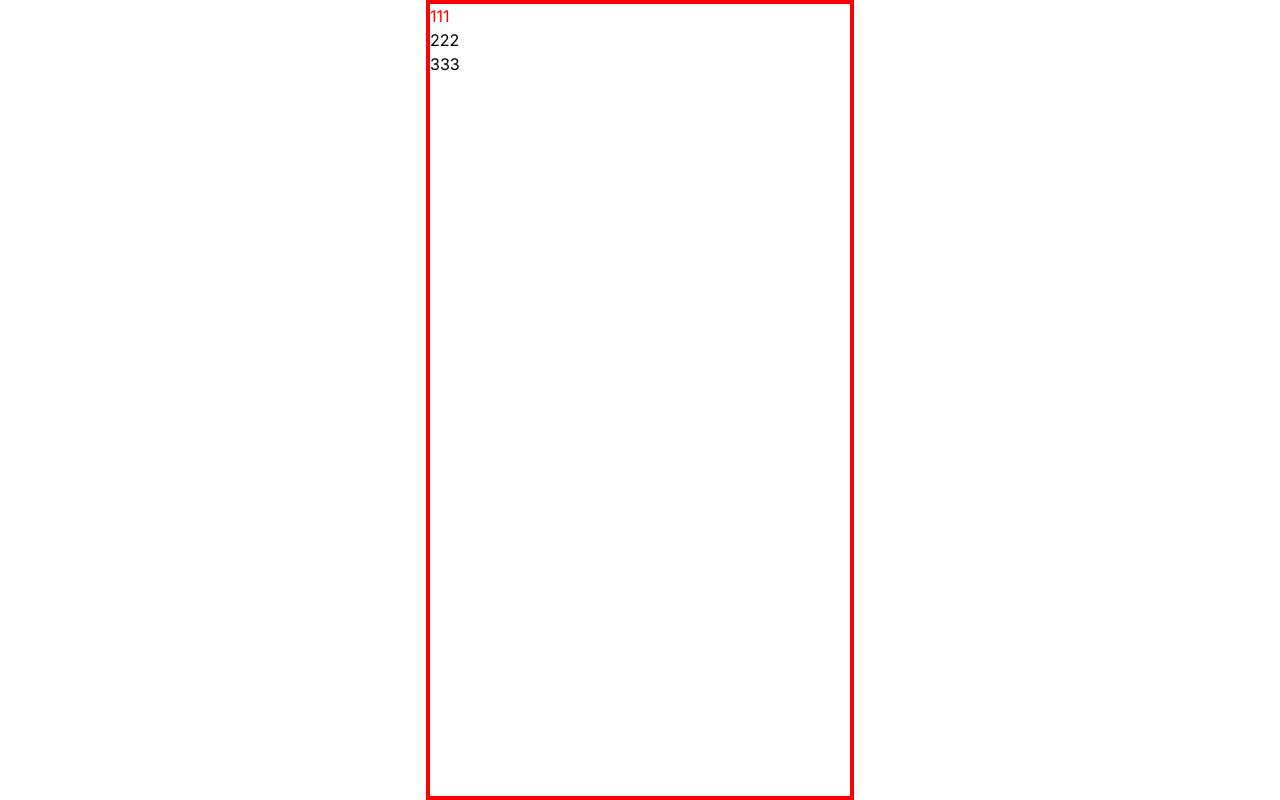
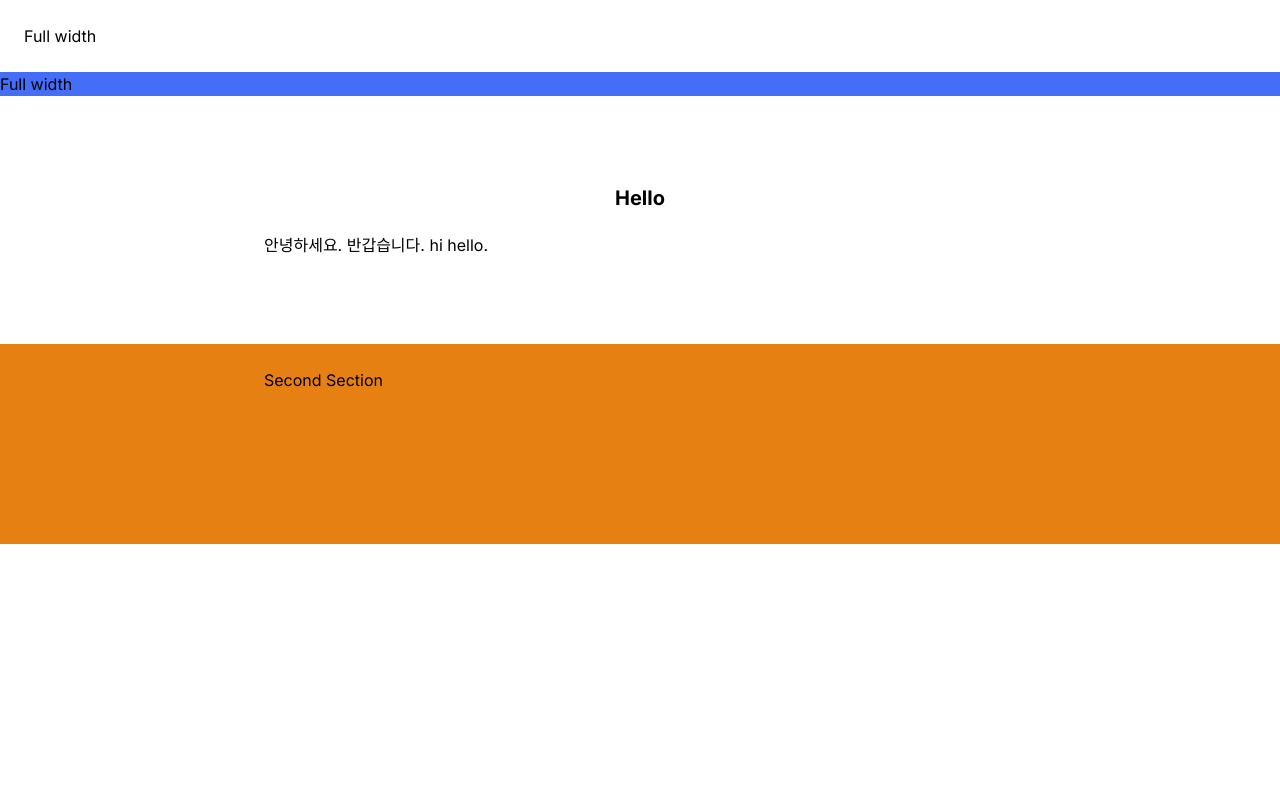
Before and after one commit to justinaus/rebsite, a Next.js app: page / in a window 1280 px wide. Built offline with nearby package versions, Linux system fonts and the light colour scheme.

Commit message:
Add sections

```diff
--- /dev/null
+++ b/src/components/home/section/Section800.tsx
@@ -0,0 +1,29 @@
+import { CSSObject } from '@emotion/react';
+
+import SectionBase from './SectionBase';
+
+type Props = {
+  cssProps?: CSSObject;
+  innerProps?: CSSObject;
+};
+
+export default function Section800({
+  cssProps,
+  innerProps,
+  children,
+}: React.PropsWithChildren<Props>) {
+  return (
+    <SectionBase cssProps={cssProps}>
+      <div
+        css={{
+          maxWidth: 800,
+          margin: '0 auto',
+          padding: 24,
+          ...innerProps,
+        }}
+      >
+        {children}
+      </div>
+    </SectionBase>
+  );
+}
--- /dev/null
+++ b/src/components/home/section/SectionBase.tsx
@@ -0,0 +1,20 @@
+import { CSSObject } from '@emotion/react';
+
+type Props = {
+  cssProps?: CSSObject;
+};
+
+export default function SectionBase({
+  cssProps,
+  children,
+}: React.PropsWithChildren<Props>) {
+  return (
+    <section
+      css={{
+        ...cssProps,
+      }}
+    >
+      {children}
+    </section>
+  );
+}
--- /dev/null
+++ b/src/components/home/section/SectionFullWidth.tsx
@@ -0,0 +1,23 @@
+import { CSSObject } from '@emotion/react';
+
+import SectionBase from './SectionBase';
+
+type Props = {
+  cssProps?: CSSObject;
+};
+
+export default function SectionFullWidth({
+  cssProps,
+  children,
+}: React.PropsWithChildren<Props>) {
+  return (
+    <SectionBase
+      cssProps={{
+        padding: 24,
+        ...cssProps,
+      }}
+    >
+      {children}
+    </SectionBase>
+  );
+}
--- a/src/pages/_app.tsx
+++ b/src/pages/_app.tsx
@@ -1,13 +1,18 @@
 import '@/styles/globals.css';
 
 import type { AppProps } from 'next/app';
+import { Inter } from 'next/font/google';
 
 import AppLayout from '@/components/AppLayout';
+
+const inter = Inter({ subsets: ['latin'] });
 
 export default function App({ Component, pageProps }: AppProps) {
   return (
     <AppLayout>
-      <Component {...pageProps} />
+      <main className={inter.className}>
+        <Component {...pageProps} />
+      </main>
     </AppLayout>
   );
 }
--- a/src/pages/index.tsx
+++ b/src/pages/index.tsx
@@ -1,9 +1,8 @@
-import { Inter } from 'next/font/google';
 import Head from 'next/head';
 
-import styles from '@/styles/Home.module.css';
-
-const inter = Inter({ subsets: ['latin'] });
+import Section800 from '@/components/home/section/Section800';
+import SectionFullWidth from '@/components/home/section/SectionFullWidth';
+import { getRandomHex } from '@/utils/color';
 
 export default function Home() {
   return (
@@ -14,57 +13,44 @@ export default function Home() {
         <meta name="viewport" content="width=device-width, initial-scale=1" />
         <link rel="icon" href="/favicon.ico" />
       </Head>
-      <div className={styles.container}>
-        <main className={`${styles.main} ${inter.className} min-height-100vh`}>
+      <div>
+        <SectionFullWidth>Full width</SectionFullWidth>
+        <SectionFullWidth
+          cssProps={{
+            padding: 0,
+            backgroundColor: getRandomHex(),
+          }}
+        >
+          Full width
+        </SectionFullWidth>
+        <Section800>
           <div
             css={{
-              color: 'red',
+              height: 200,
+              display: 'flex',
+              flexDirection: 'column',
+              justifyContent: 'center',
+              gap: 20,
             }}
           >
-            111
+            <h1
+              css={{
+                textAlign: 'center',
+              }}
+            >
+              Hello
+            </h1>
+            <span>안녕하세요. 반갑습니다. hi hello.</span>
           </div>
-          <div>222</div>
-          <div>333</div>
-          {/* <div>111</div>
-          <div>222</div>
-          <div>333</div>
-          <div>111</div>
-          <div>222</div>
-          <div>333</div>
-          <div>111</div>
-          <div>222</div>
-          <div>333</div>
-          <div>111</div>
-          <div>222</div>
-          <div>333</div>
-          <div>111</div>
-          <div>222</div>
-          <div>333</div>
-          <div>111</div>
-          <div>222</div>
-          <div>333</div>
-          <div>111</div>
-          <div>222</div>
-          <div>333</div>
-          <div>111</div>
-          <div>222</div>
-          <div>333</div>
-          <div>111</div>
-          <div>222</div>
-          <div>333</div>
-          <div>111</div>
-          <div>222</div>
-          <div>333</div>
-          <div>111</div>
-          <div>222</div>
-          <div>333</div>
-          <div>111</div>
-          <div>222</div>
-          <div>333</div>
-          <div>111</div>
-          <div>222</div>
-          <div>333</div> */}
-        </main>
+        </Section800>
+        <Section800
+          cssProps={{
+            backgroundColor: getRandomHex(),
+            height: 200,
+          }}
+        >
+          Second Section
+        </Section800>
       </div>
     </>
   );
```
